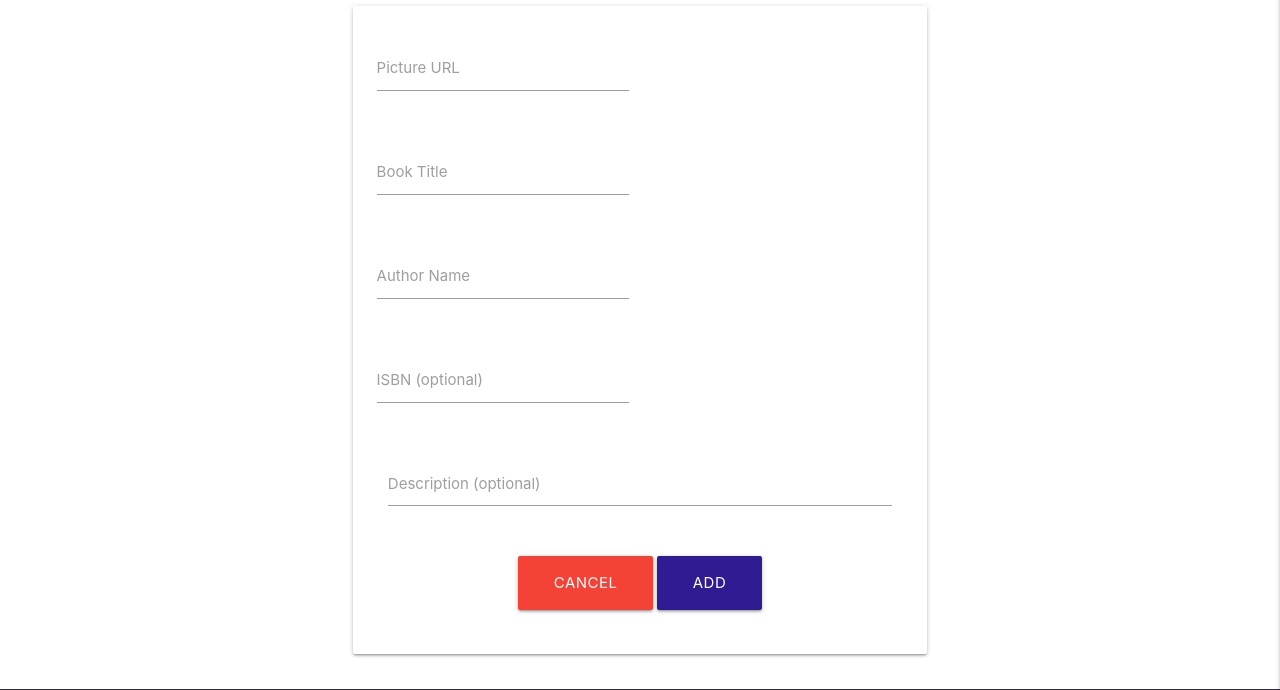
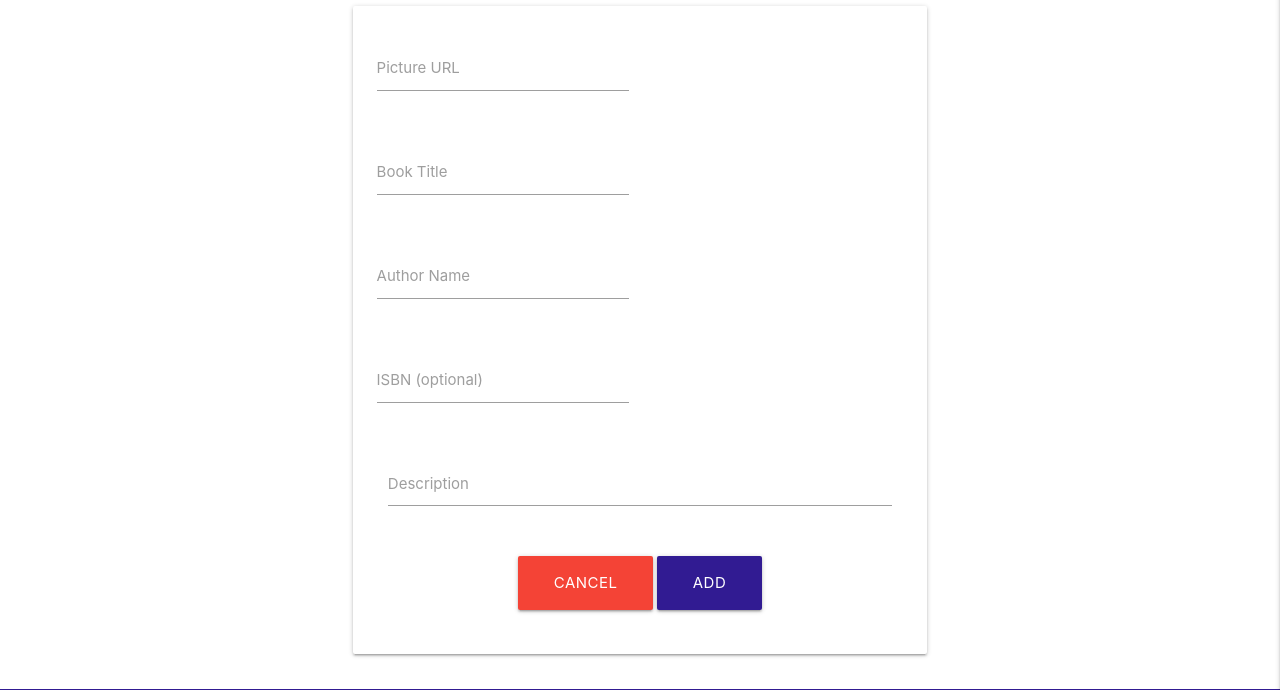
Before and after one commit to emusat2021/Booktips, a Flask app: page /add_book in a window 1280 px wide. Shown: the part 160-850 px from the top of the page. Run offline with Flask 2, Linux system fonts and the light colour scheme; the visitor is signed in with stand-in values (Sample User, id 1); some libraries are stand-ins or nearby versions.

Commit message:
Change attribute to required for description textarea
in add book template

```diff
--- a/templates/add_book.html
+++ b/templates/add_book.html
@@ -36,8 +36,8 @@
                 <div class="row">
                   <div class="col s12">
                     <div class="input-field col s12">
-                      <textarea id="book_description" name="book_description" class="materialize-textarea"></textarea>
-                      <label for="book_description">Description (optional)</label>
+                      <textarea id="book_description" name="book_description" class="materialize-textarea" required></textarea>
+                      <label for="book_description">Description</label>
                     </div>
                   </div>
                 </div>
```
